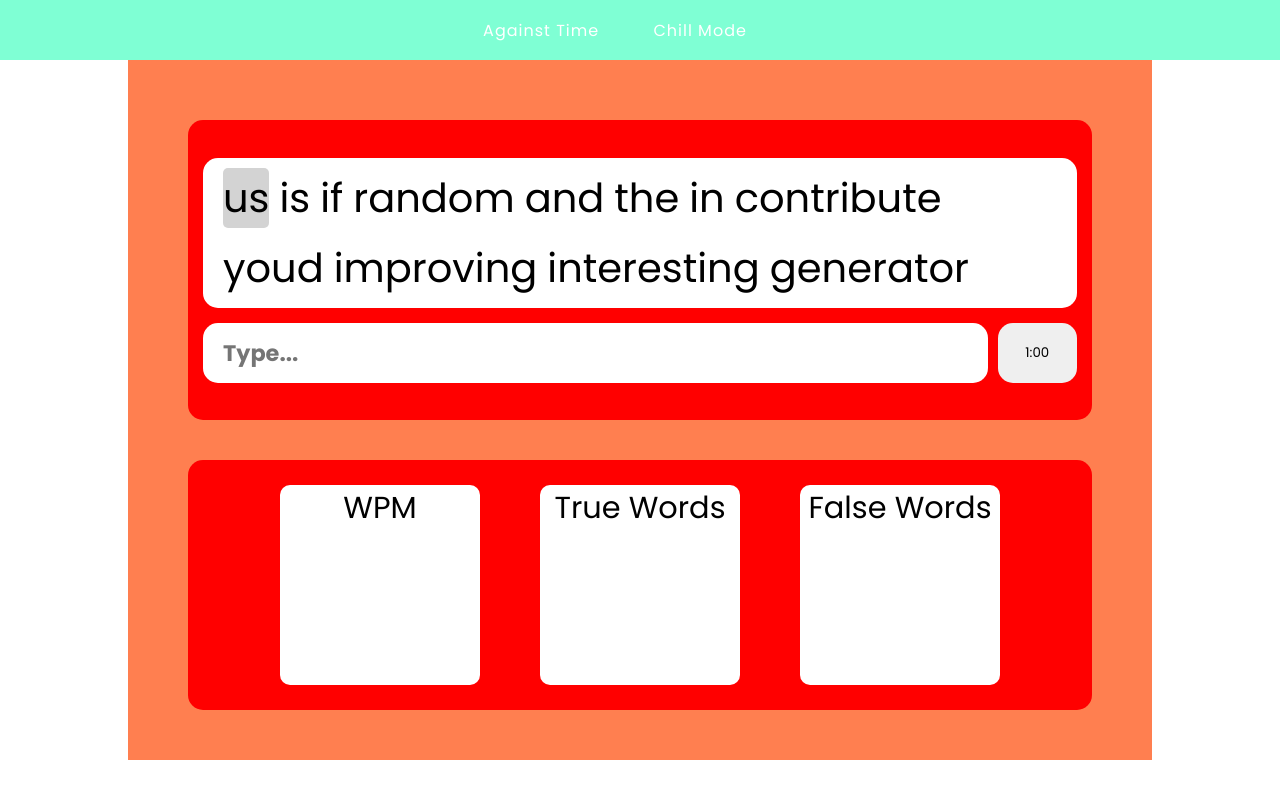
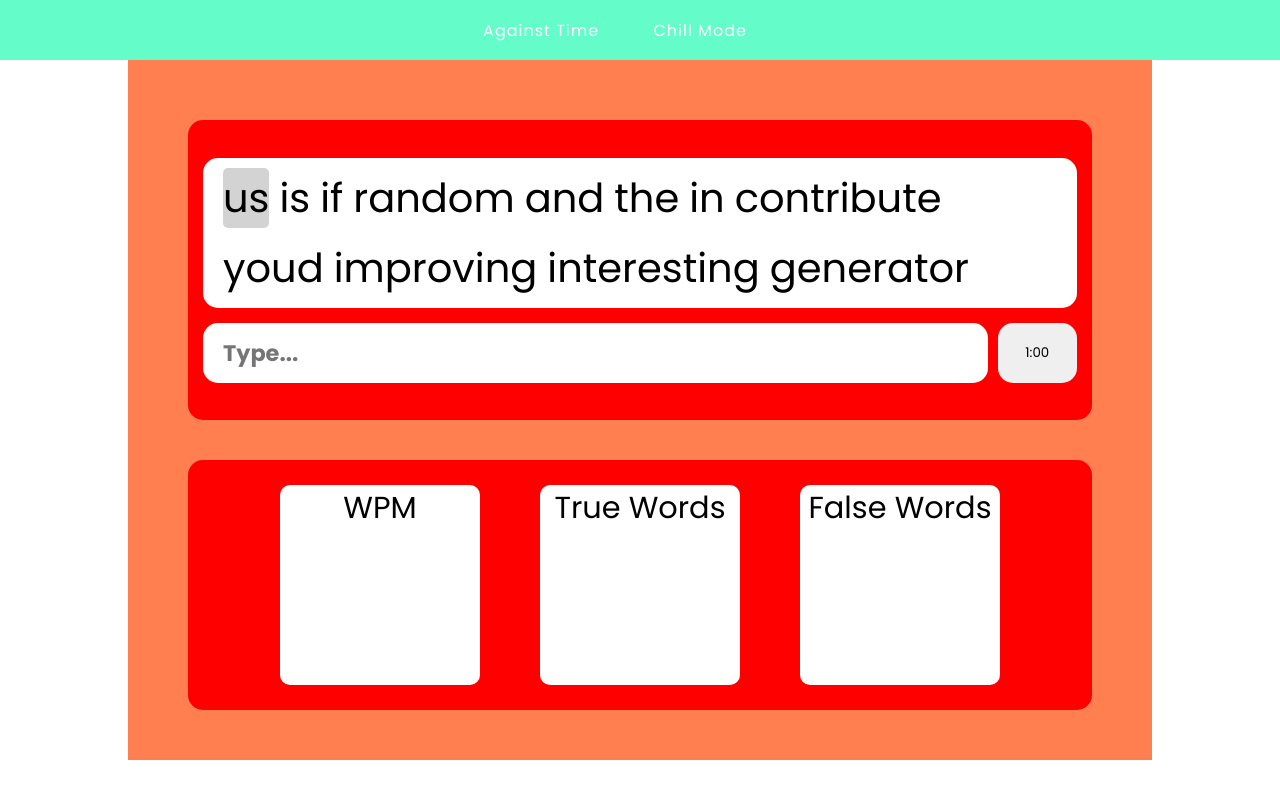
Before and after one commit to dbuyukkayhan/typing-speed-game, a plain HTML site: page index.html in a window 1280 px wide. Drawn offline with Linux system fonts and the light colour scheme.

Commit message:
navbar color changed

```diff
--- a/style.css
+++ b/style.css
@@ -11,7 +11,7 @@
 .nav-bar {
     width: 100%;
     height: 60px;
-    background-color: aquamarine;
+    background-color: rgb(100, 252, 201);
     display: flex;
     justify-content: center;
     align-items: center;
```
